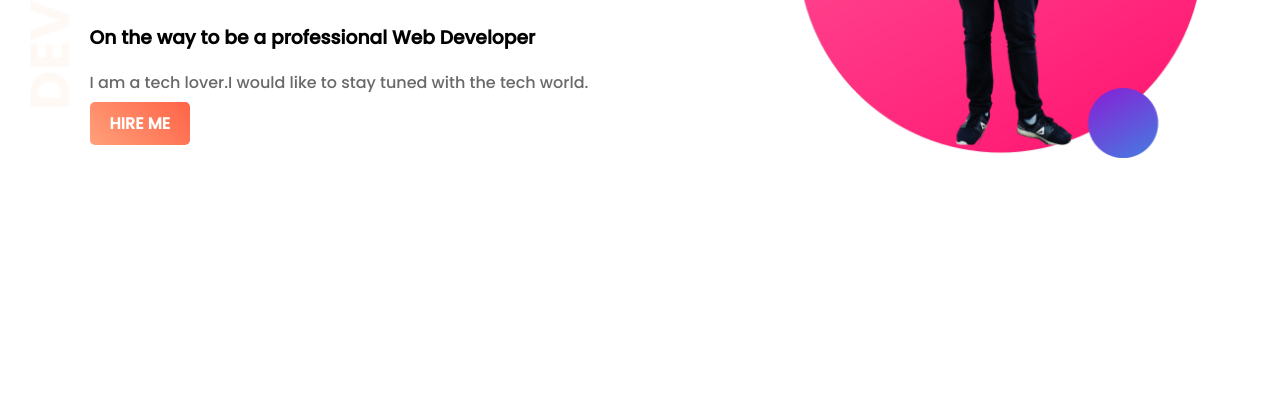
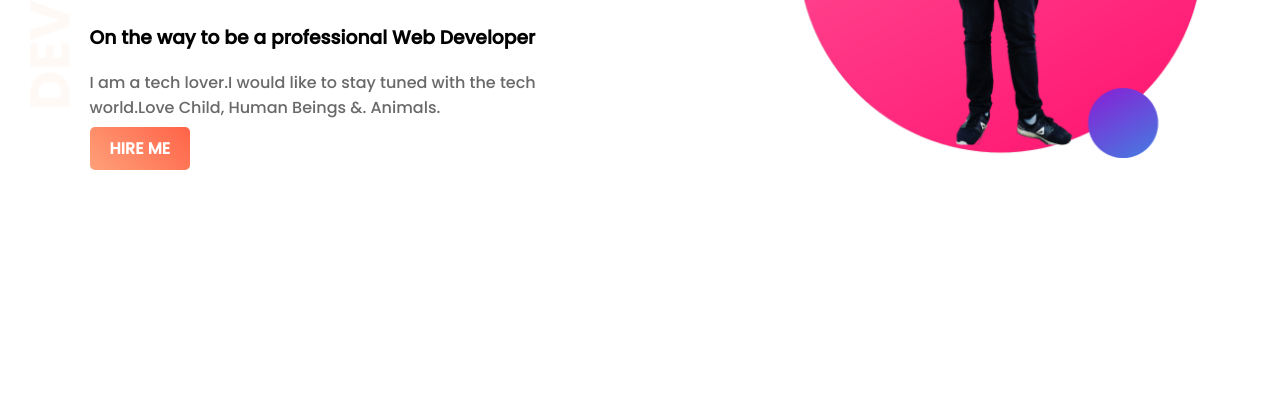
Before and after one commit to sohanrsohag/web-portfolio, a plain HTML site: page index.html in a window 1280 px wide. Shown: the part 252-647 px from the top of the page. Drawn offline with Linux system fonts and the light colour scheme.

Commit message:
text update

```diff
--- a/index.html
+++ b/index.html
@@ -13,7 +13,7 @@
         <h1>Welcome To </h1>
         <h1><span class="orange-highlight">Sohan</span> Website</h1>
         <h3>On the way to be a professional Web Developer</h3>
-        <p>I am a tech lover.I would like to stay tuned with the tech world.</p>
+        <p>I am a tech lover.I would like to stay tuned with the tech world.Love Child, Human Beings &. Animals. </p>
         <a class="link-button" target="_blank" href="https://www.linkedin.com/in/sohanrsohag">HIRE ME</a>
        </div>
         <div class="half-width">
```
